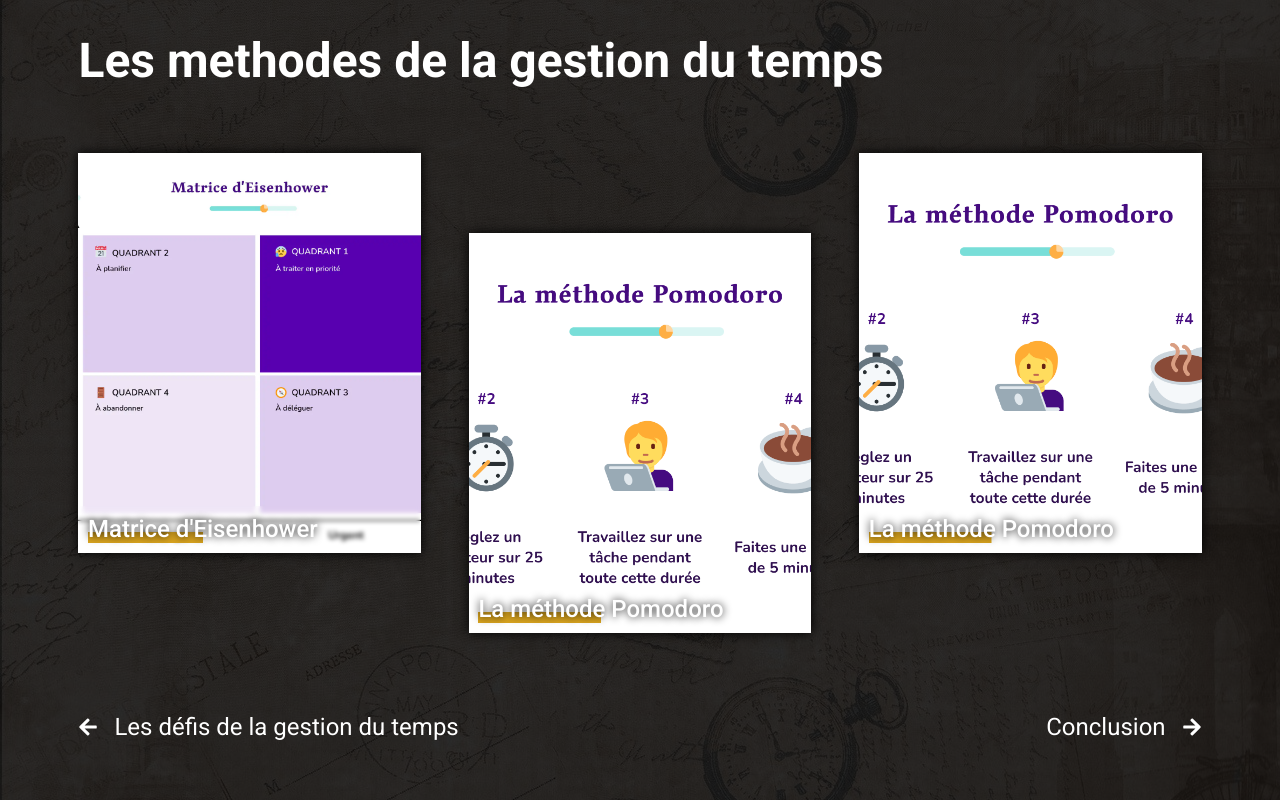
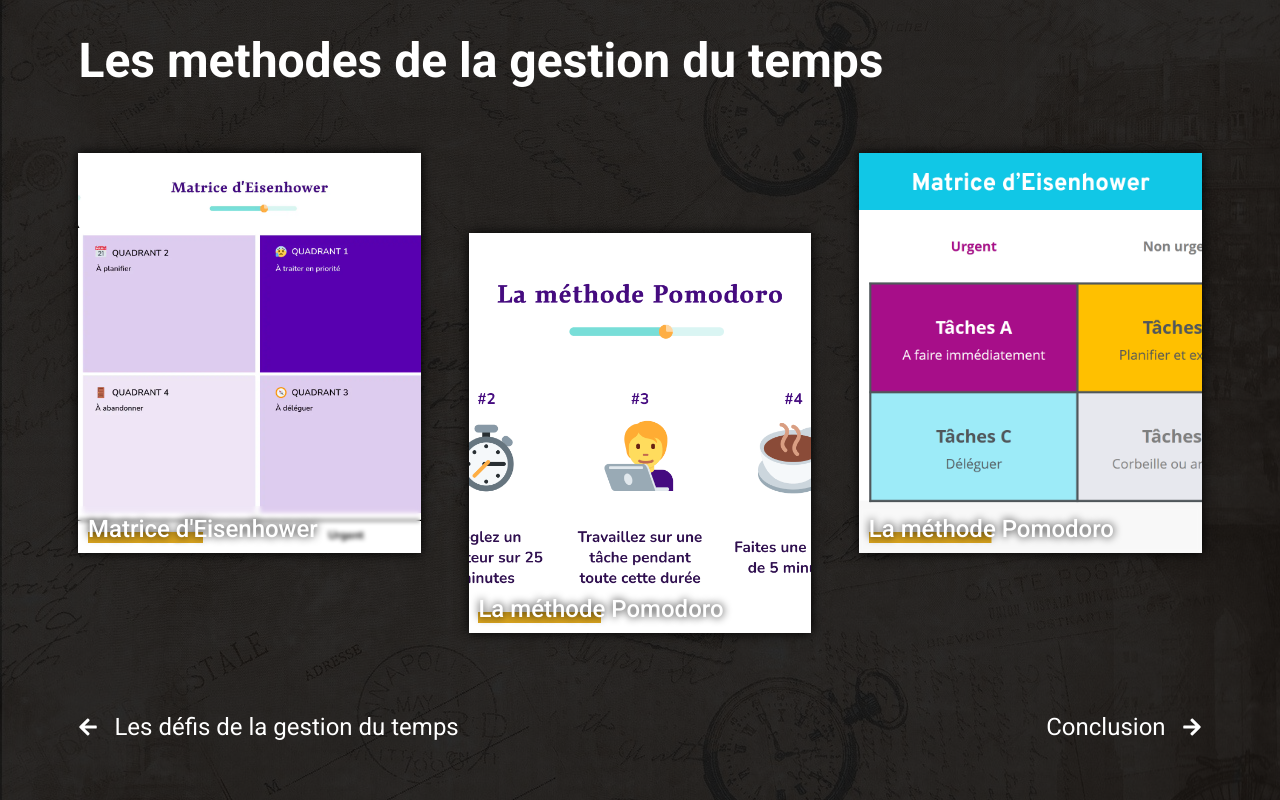
Before and after one commit to YounesseSo/time_management, a React (Vite) app: page /part-3 in a window 1280 px wide. Built offline with nearby package versions, Linux system fonts and the light colour scheme.

Commit message:
Merge branch 'main' of https://github.com/FayssalG/time_management

```diff
--- a/src/pages/PartThree/PartThree.jsx
+++ b/src/pages/PartThree/PartThree.jsx
@@ -83,7 +83,7 @@ export default function PartThree() {
                                 <h2 >La méthode Pomodoro</h2>
                             </div>
                             <div className={styles.image}>
-                                <img  src="/methode_pomodoro.png" alt="methode_pomodoro" />
+                                <img  src="/eisenhower-matrice.png" alt="eisenhower-matrice" />
                             </div>
 
                         </div>
```
